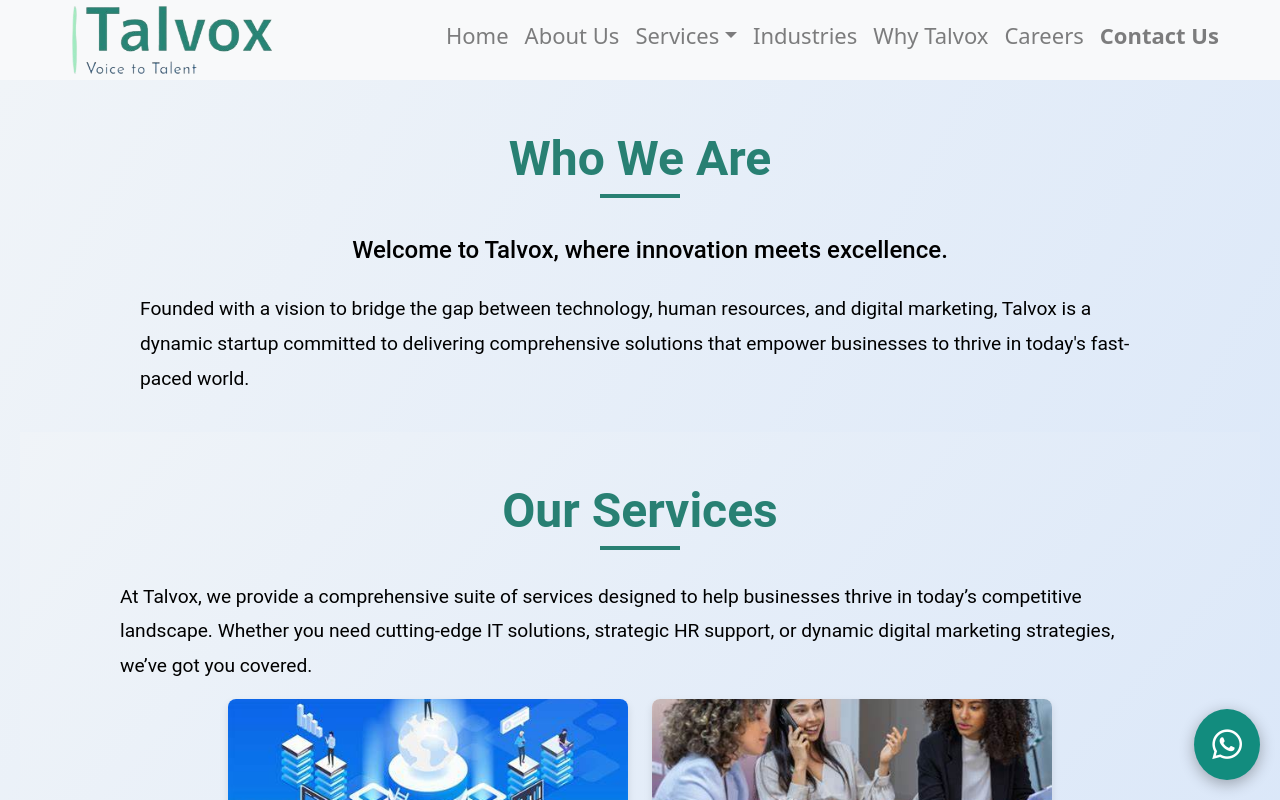
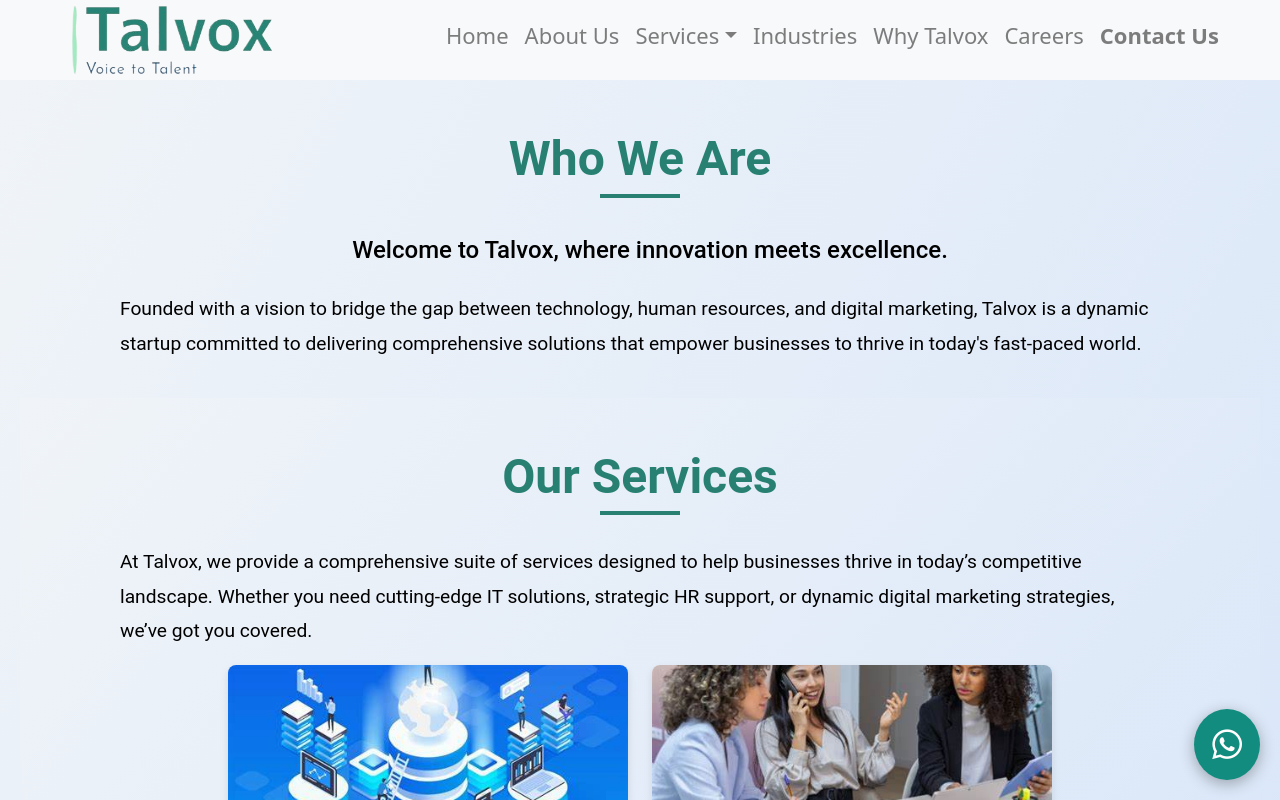
Before and after one commit to Adityapanda51/talvox-website, a React (Create React App) app: page /about in a window 1280 px wide. Shown: the top 800 px of the page. Built offline with nearby package versions, Linux system fonts and the light colour scheme; a small style sheet from the web is missing.

Commit message:
aboutus para

```diff
--- a/src/Styles/AboutUs.css
+++ b/src/Styles/AboutUs.css
@@ -206,7 +206,7 @@
   justify-content: center;
 }
 .about-para {
-  margin: 0 100px;
+  margin: 0 80px;
 }
 
 
```
